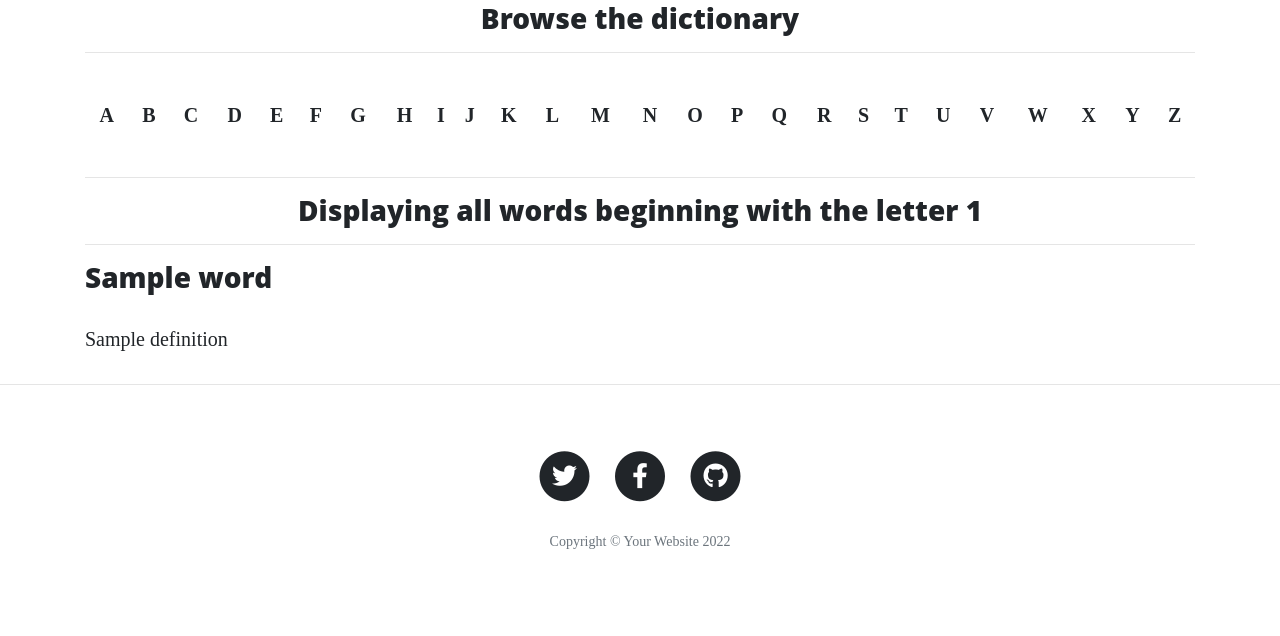
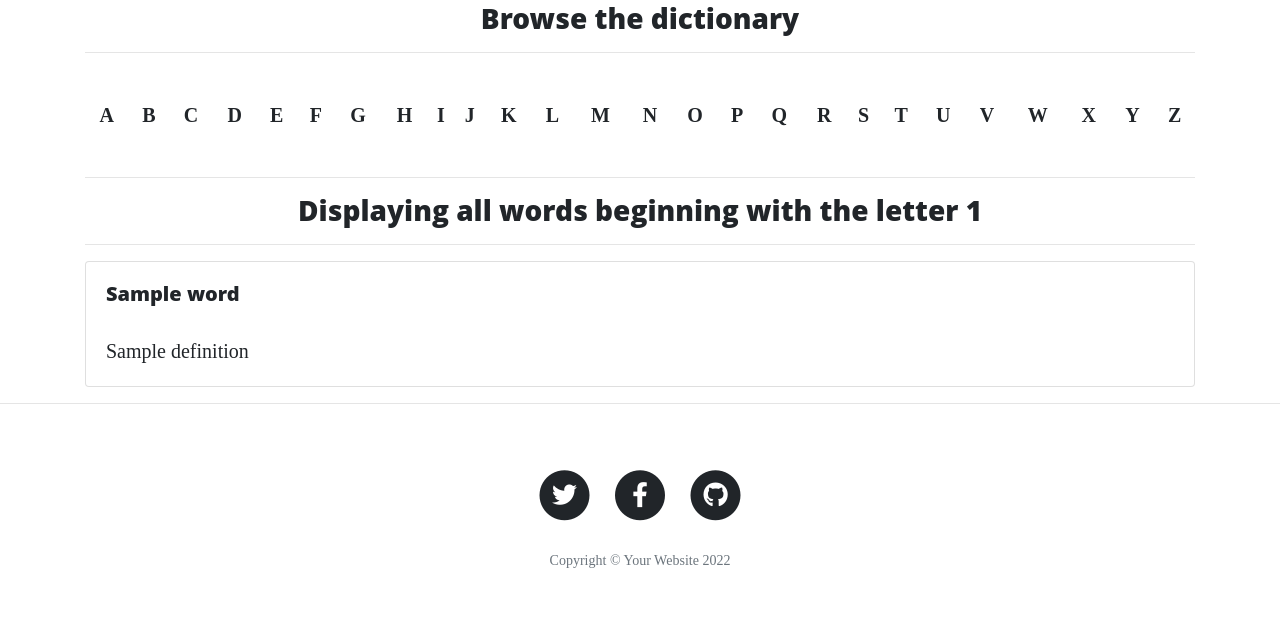
Before and after one commit to Code-Institute-Submissions/MaggieWalsh-LexiCorkResub, a Flask app: page /alphabet/1 in a window 1280 px wide. Shown: the part 580-1216 px from the top of the page. Before the commit the page ends 1129 px from the top, so only its background shows below. Run offline with Flask 2, Linux system fonts and the light colour scheme; a database or web service that is not in the repository returns one stand-in record (values such as "Sample title"); some libraries are stand-ins or nearby versions.

Commit message:
Add cards to style and separate words

```diff
--- a/templates/alphabet.html
+++ b/templates/alphabet.html
@@ -12,8 +12,15 @@
     <hr />
     <h3 class="col-lg-12 col-md-12 text-center">Displaying all words beginning with the letter {{ page_title }}</h3>
     <hr />
-    {% for word in words %}
-    <h3>{{ word.word }}</h3>
-    <p></p>{{ word.definition }}</p>
-    {% endfor %}
+    <div class="card-deck">
+        {% for word in words %}
+        <div class="card">
+          <div class="card-body">
+            <h5 class="card-title">{{ word.word }}</h5>
+            <p class="card-text">{{ word.definition }}</p>
+          </div>
+        </div>
+        {% endfor %}
+      </div>
+
 {% endblock %}
```
